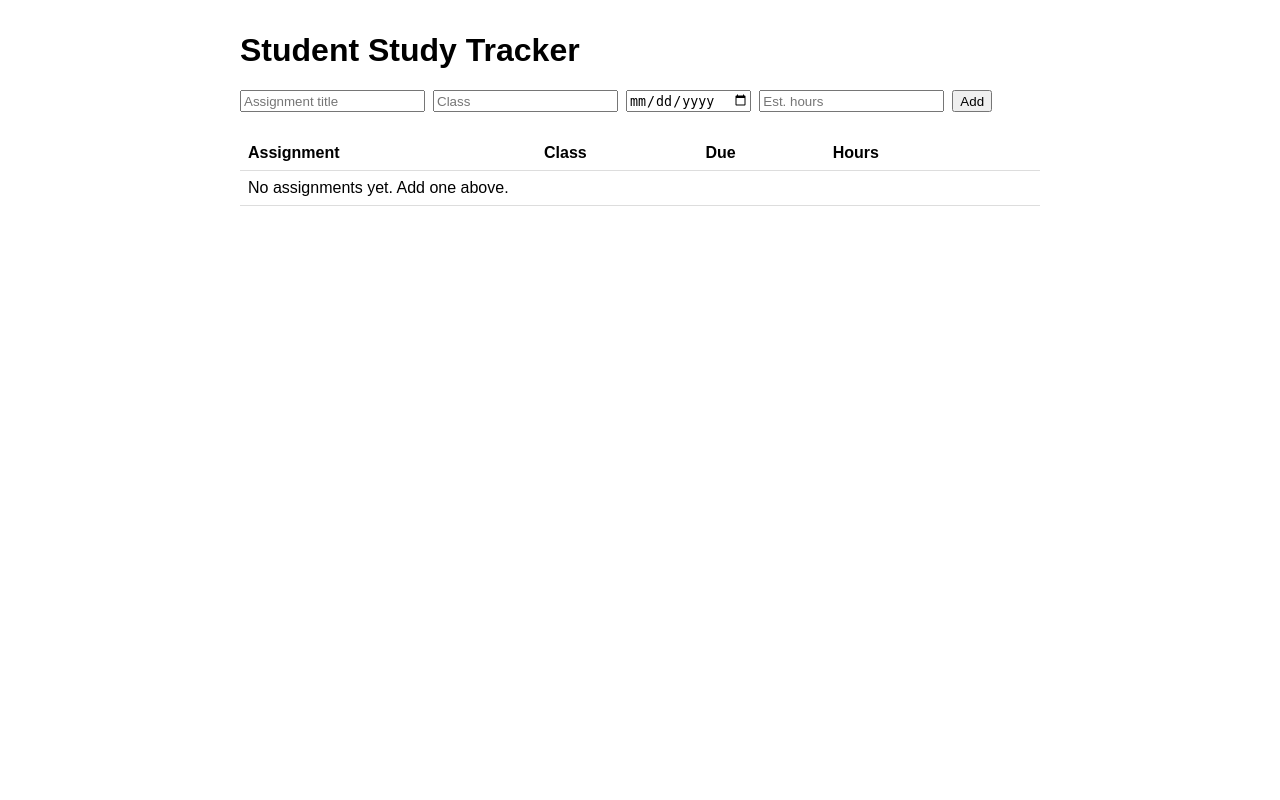
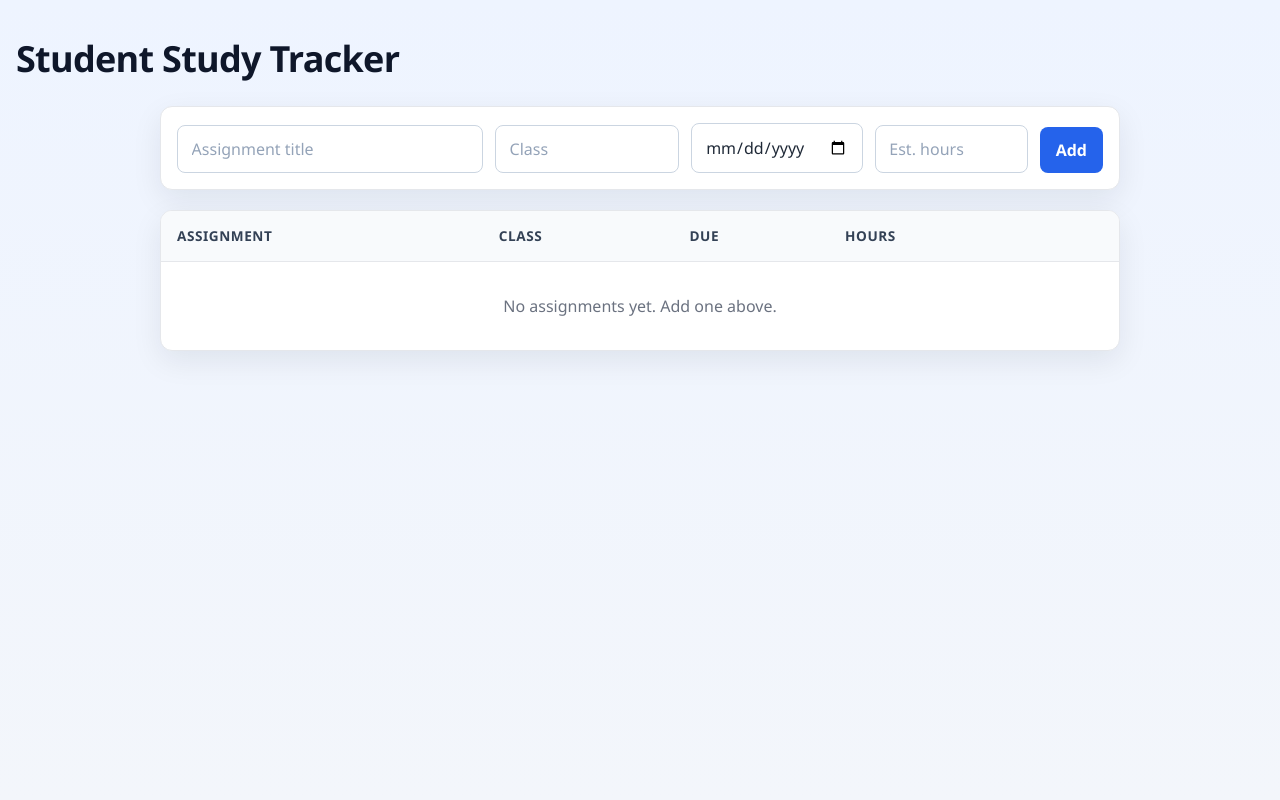
Before and after one commit to Keane1659/Student-Study-Tracker, a Flask app: page / in a window 1280 px wide. Run offline with Flask 3, Linux system fonts and the light colour scheme; data that the repository does not hold is empty.

Commit message:
Link external stylesheet in index.html and remove inline styles

```diff
--- a/templates/index.html
+++ b/templates/index.html
@@ -2,15 +2,9 @@
 <html lang="en">
 <head>
   <meta charset="UTF-8">
+  <meta name="viewport" content="width=device-width, initial-scale=1">
   <title>Student Study Tracker</title>
-  <style>
-    body { font-family: Arial, sans-serif; max-width: 800px; margin: 2rem auto; padding: 0 1rem; }
-    form.add { display: flex; gap: 0.5rem; flex-wrap: wrap; margin-bottom: 1.5rem; }
-    table { width: 100%; border-collapse: collapse; }
-    th, td { text-align: left; padding: 0.5rem; border-bottom: 1px solid #ddd; }
-    .done { text-decoration: line-through; color: #888; }
-    button { cursor: pointer; }
-  </style>
+  <link rel="stylesheet" href="{{ url_for('static', filename='style.css') }}">
 </head>
 <body>
   <h1>Student Study Tracker</h1>
```
